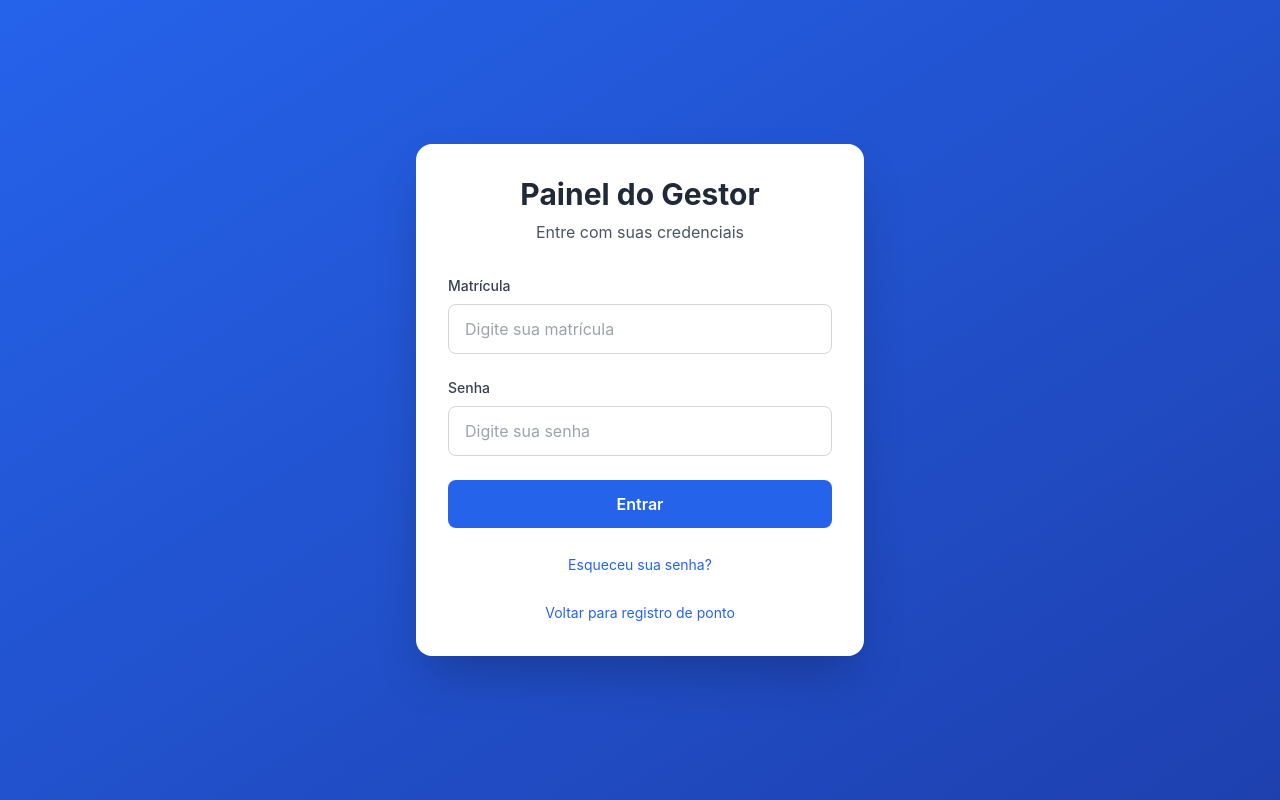
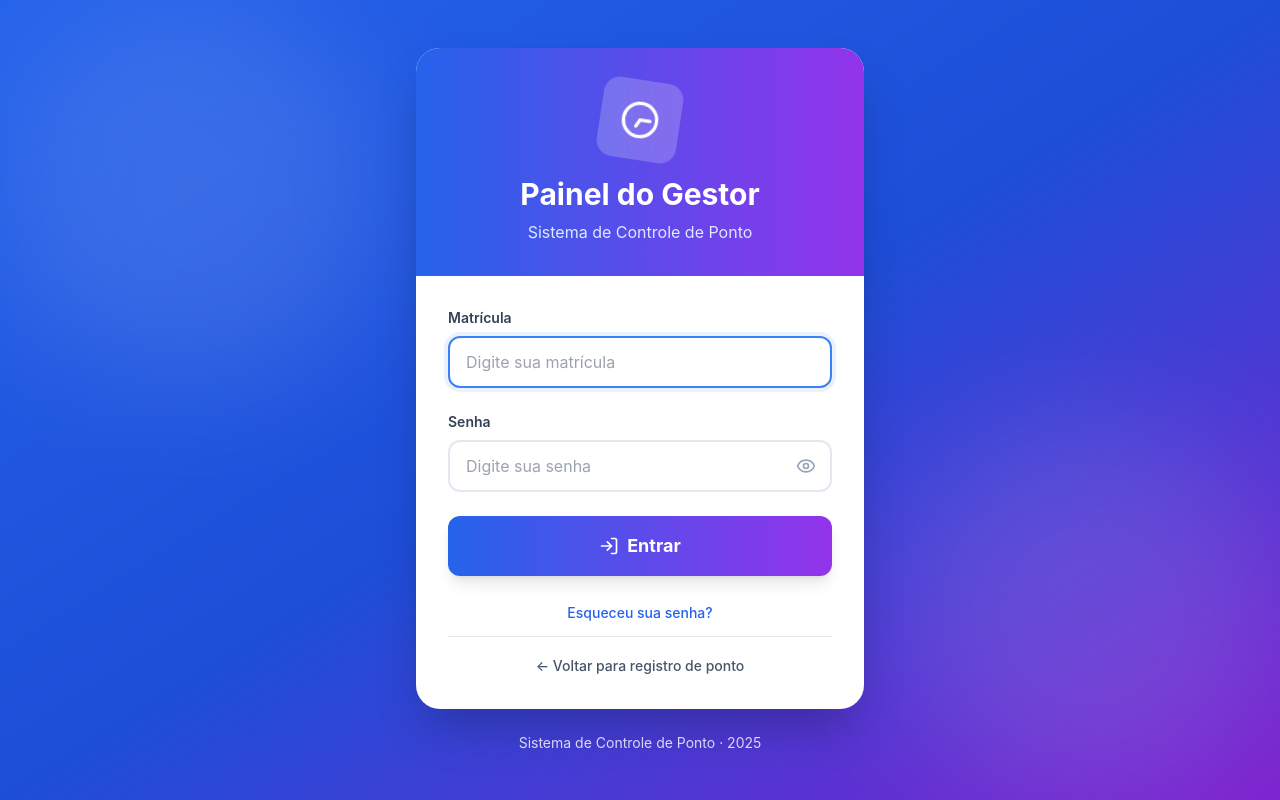
Before and after one commit to graeff01/controle-de-ponto-imobili-rio, a React app in the folder frontend/: page /login in a window 1280 px wide. Built offline with nearby package versions, Linux system fonts and the light colour scheme; no server answers; the HTML template or start-up script is replaced by a standard one.

Commit message:
Update: Premium login design

```diff
--- a/frontend/src/pages/Login.jsx
+++ b/frontend/src/pages/Login.jsx
@@ -1,16 +1,16 @@
 import { useState } from 'react';
+import { useNavigate } from 'react-router-dom';
 import { useAuth } from '../context/AuthContext';
-import Button from '../components/common/Button';
-import Input from '../components/common/Input';
-import { useNavigate } from 'react-router-dom';
+import { motion } from 'framer-motion';
+import { LogIn, Clock, AlertCircle, Eye, EyeOff } from 'lucide-react';
 
 export default function Login() {
-  const [matricula, setMatricula] = useState('');
-  const [password, setPassword] = useState('');
+  const navigate = useNavigate();
+  const { login } = useAuth();
+  const [formData, setFormData] = useState({ matricula: '', password: '' });
+  const [loading, setLoading] = useState(false);
   const [error, setError] = useState('');
-  const [loading, setLoading] = useState(false);
-  const { login } = useAuth();
-  const navigate = useNavigate();
+  const [showPassword, setShowPassword] = useState(false);
 
   const handleSubmit = async (e) => {
     e.preventDefault();
@@ -18,69 +18,159 @@ export default function Login() {
     setLoading(true);
 
     try {
-      await login(matricula, password);
+      await login(formData.matricula, formData.password);
       navigate('/dashboard');
     } catch (err) {
-      setError(err.response?.data?.error || 'Erro ao fazer login');
+      setError(err.response?.data?.error || 'Erro ao fazer login. Verifique suas credenciais.');
     } finally {
       setLoading(false);
     }
   };
 
   return (
-    <div className="min-h-screen bg-gradient-to-br from-blue-600 to-blue-800 flex items-center justify-center p-4">
-      <div className="bg-white rounded-2xl shadow-2xl p-8 w-full max-w-md">
-        <div className="text-center mb-8">
-          <h1 className="text-3xl font-bold text-gray-800 mb-2">Painel do Gestor</h1>
-          <p className="text-gray-600">Entre com suas credenciais</p>
+    <div className="min-h-screen bg-gradient-to-br from-blue-600 via-blue-700 to-purple-700 flex items-center justify-center p-4 relative overflow-hidden">
+
+      {/* Background Pattern */}
+      <div className="absolute inset-0 opacity-10">
+        <div className="absolute top-0 left-0 w-96 h-96 bg-white rounded-full blur-3xl"></div>
+        <div className="absolute bottom-0 right-0 w-96 h-96 bg-white rounded-full blur-3xl"></div>
       </div>
 
+      {/* Login Card */}
+      <motion.div
+        initial={{ scale: 0.9, opacity: 0 }}
+        animate={{ scale: 1, opacity: 1 }}
+        transition={{ duration: 0.3 }}
+        className="relative z-10 w-full max-w-md"
+      >
+
+        {/* Card */}
+        <div className="bg-white rounded-3xl shadow-2xl overflow-hidden">
+
+          {/* Header */}
+          <div className="bg-gradient-to-r from-blue-600 to-purple-600 p-8 text-center">
+            <motion.div
+              animate={{ rotate: 360 }}
+              transition={{ duration: 20, repeat: Infinity, ease: "linear" }}
+              className="w-20 h-20 bg-white/20 backdrop-blur-sm rounded-2xl mx-auto mb-4 flex items-center justify-center"
+            >
+              <Clock className="text-white" size={40} />
+            </motion.div>
+            <h1 className="text-3xl font-bold text-white mb-2">Painel do Gestor</h1>
+            <p className="text-blue-100">Sistema de Controle de Ponto</p>
+          </div>
+
+          {/* Form */}
+          <div className="p-8">
             <form onSubmit={handleSubmit} className="space-y-6">
-          <Input
-            label="Matrícula"
+
+              {/* Error Message */}
+              {error && (
+                <motion.div
+                  initial={{ opacity: 0, y: -10 }}
+                  animate={{ opacity: 1, y: 0 }}
+                  className="bg-red-50 border-l-4 border-red-500 p-4 rounded-lg flex items-start gap-3"
+                >
+                  <AlertCircle className="text-red-500 flex-shrink-0" size={20} />
+                  <p className="text-sm text-red-700">{error}</p>
+                </motion.div>
+              )}
+
+              {/* Matrícula */}
+              <div>
+                <label className="block text-sm font-semibold text-slate-700 mb-2">
+                  Matrícula
+                </label>
+                <input
                   type="text"
-            value={matricula}
-            onChange={(e) => setMatricula(e.target.value)}
+                  value={formData.matricula}
+                  onChange={(e) => setFormData({ ...formData, matricula: e.target.value })}
+                  className="w-full px-4 py-3 border-2 border-slate-200 rounded-xl focus:border-blue-500 focus:ring-4 focus:ring-blue-500/10 outline-none transition-all text-slate-900"
                   placeholder="Digite sua matrícula"
                   required
+                  autoFocus
                 />
+              </div>
 
-          <Input
-            label="Senha"
-            type="password"
-            value={password}
-            onChange={(e) => setPassword(e.target.value)}
+              {/* Senha */}
+              <div>
+                <label className="block text-sm font-semibold text-slate-700 mb-2">
+                  Senha
+                </label>
+                <div className="relative">
+                  <input
+                    type={showPassword ? 'text' : 'password'}
+                    value={formData.password}
+                    onChange={(e) => setFormData({ ...formData, password: e.target.value })}
+                    className="w-full px-4 py-3 border-2 border-slate-200 rounded-xl focus:border-blue-500 focus:ring-4 focus:ring-blue-500/10 outline-none transition-all text-slate-900 pr-12"
                     placeholder="Digite sua senha"
                     required
                   />
+                  <button
+                    type="button"
+                    onClick={() => setShowPassword(!showPassword)}
+                    className="absolute right-4 top-1/2 -translate-y-1/2 text-slate-400 hover:text-slate-600 transition-colors"
+                  >
+                    {showPassword ? <EyeOff size={20} /> : <Eye size={20} />}
+                  </button>
+                </div>
+              </div>
 
-          {error && (
-            <div className="bg-red-50 text-red-600 p-4 rounded-lg text-sm">
-              {error}
-            </div>
+              {/* Botão Entrar */}
+              <motion.button
+                type="submit"
+                disabled={loading}
+                whileHover={{ scale: loading ? 1 : 1.02 }}
+                whileTap={{ scale: loading ? 1 : 0.98 }}
+                className={`
+                  w-full py-4 rounded-xl font-bold text-lg shadow-lg transition-all flex items-center justify-center gap-2
+                  ${loading
+                    ? 'bg-slate-300 text-slate-500 cursor-not-allowed'
+                    : 'bg-gradient-to-r from-blue-600 to-purple-600 text-white hover:shadow-xl hover:shadow-blue-500/50'
+                  }
+                `}
+              >
+                {loading ? (
+                  <>
+                    <div className="w-5 h-5 border-2 border-white border-t-transparent rounded-full animate-spin" />
+                    Entrando...
+                  </>
+                ) : (
+                  <>
+                    <LogIn size={20} />
+                    Entrar
+                  </>
                 )}
+              </motion.button>
 
-          <Button type="submit" fullWidth disabled={loading}>
-            {loading ? 'Entrando...' : 'Entrar'}
-          </Button>
-
-          <div className="text-center">
+              {/* Links */}
+              <div className="space-y-3 text-center">
                 <button
                   type="button"
                   onClick={() => navigate('/forgot-password')}
-    className="text-blue-600 hover:underline text-sm"
+                  className="text-blue-600 hover:text-blue-700 font-medium text-sm transition-colors"
                 >
                   Esqueceu sua senha?
                 </button>
+                <div className="pt-4 border-t border-slate-200">
+                  <button
+                    type="button"
+                    onClick={() => navigate('/')}
+                    className="text-slate-600 hover:text-slate-800 font-medium text-sm transition-colors"
+                  >
+                    ← Voltar para registro de ponto
+                  </button>
                 </div>
-
-          <div className="text-center">
-            <a href="/" className="text-blue-600 hover:underline text-sm">
-              Voltar para registro de ponto
-            </a>
               </div>
             </form>
           </div>
         </div>
+
+        {/* Footer */}
+        <p className="text-center text-white/80 text-sm mt-6">
+          Sistema de Controle de Ponto · 2025
+        </p>
+      </motion.div>
+    </div>
   );
 }
```
Lines whose indentation alone changed are shown as unchanged.
